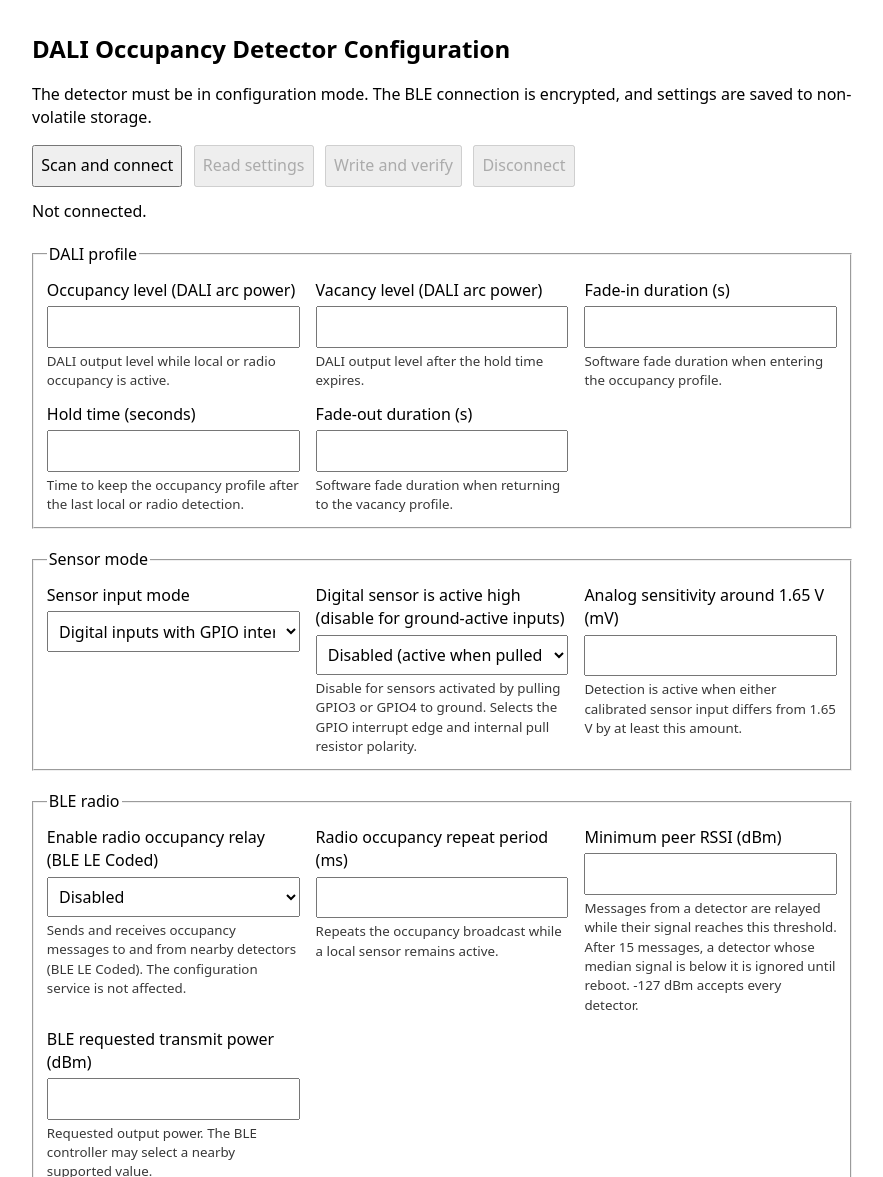
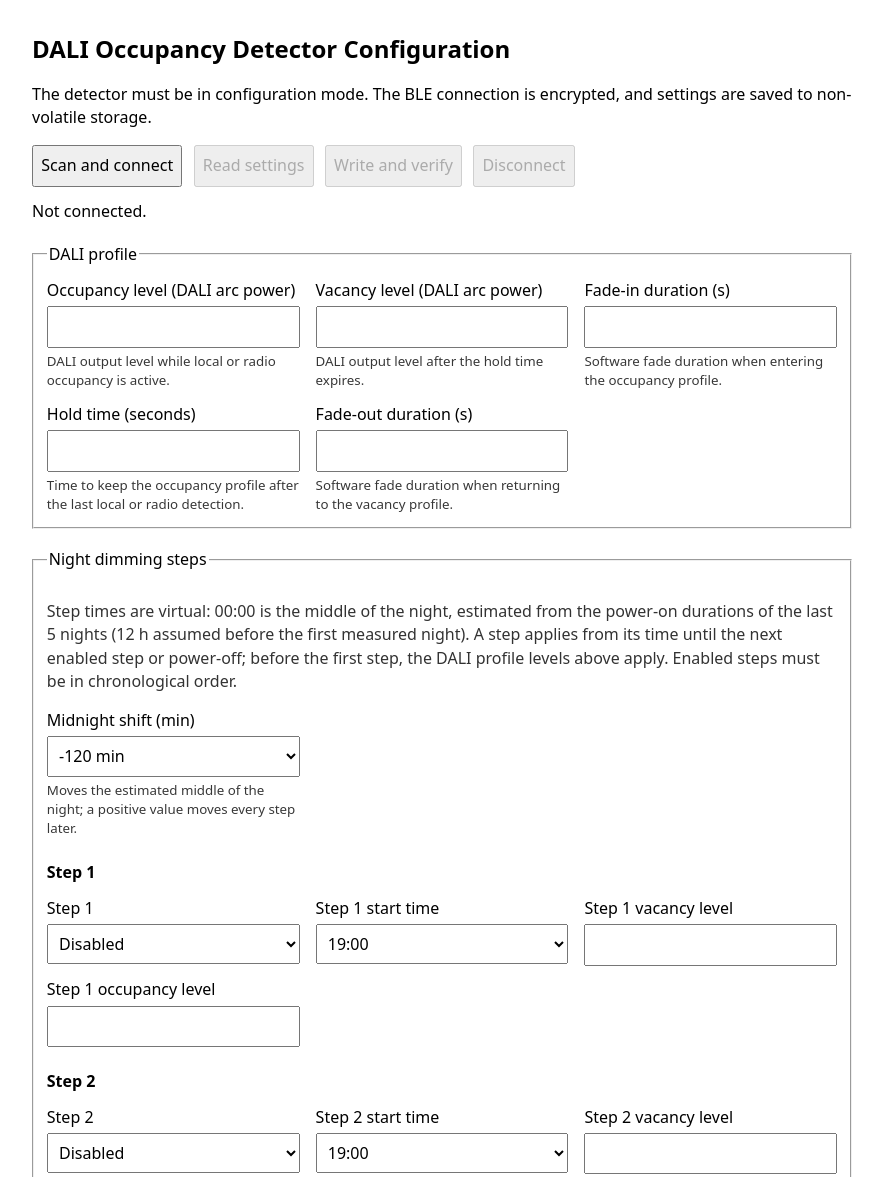
Before and after one commit to PBtestdali/dali-detector-config, a plain HTML site: page index.html in a window 1280 px wide. Shown: the top 1177 px of the page, without its empty margins (198-1081 px from the left). Drawn offline with Linux system fonts and the light colour scheme.

Commit message:
add night scheduler

```diff
--- a/index.html
+++ b/index.html
@@ -17,6 +17,7 @@
     .actions { display: flex; gap: .7rem; flex-wrap: wrap; }
     #status { min-height: 1.5em; margin: .8rem 0; }
     .notice { opacity: .8; }
+    .step-title { grid-column: 1 / -1; margin: .6rem 0 0; font-weight: 600; }
   </style>
 </head>
 <body>
@@ -53,6 +54,17 @@
     <label>Fade-out duration (s)
       <input id="fadeOut" type="number" min="0" max="60" step="1">
       <small>Software fade duration when returning to the vacancy profile.</small>
+    </label>
+    </div>
+  </fieldset>
+
+  <fieldset>
+    <legend>Night dimming steps</legend>
+    <p class="notice">Step times are virtual: 00:00 is the middle of the night, estimated from the power-on durations of the last 5 nights (12 h assumed before the first measured night). A step applies from its time until the next enabled step or power-off; before the first step, the DALI profile levels above apply. Enabled steps must be in chronological order.</p>
+    <div class="fields" id="nightFields">
+    <label>Midnight shift (min)
+      <select id="nightShift"></select>
+      <small>Moves the estimated middle of the night; a positive value moves every step later.</small>
     </label>
     </div>
   </fieldset>
@@ -102,13 +114,45 @@
     "use strict";
     const SERVICE_UUID = "4d8f0001-6a1b-4c2a-9d51-776f00d1a901";
     const SETTINGS_UUID = "4d8f0001-6a1b-4c2a-9d51-776f00d1a902";
-    const SETTINGS_LENGTH = 28;
-    const SETTINGS_VERSION = 2; // fades in seconds
+    const SETTINGS_LENGTH = 45;
+    const SETTINGS_VERSION = 3; // fades in seconds, night steps
+    const WRITE_CHUNK_SIZE = 16;
+    const NIGHT_STEP_COUNT = 4;
+    const NIGHT_SHIFT_OFFSET = 28;
+    const NIGHT_STEPS_OFFSET = 29;
+    const NIGHT_SLOT_MAX = 72; // 10-minute slots from 19:00 (0) to 07:00 (72)
     const byId = id => document.getElementById(id);
     const status = message => { byId("status").textContent = message; };
     let device;
     let characteristic;
     let connectionInProgress = false;
+
+    // Night step controls are generated: shift options, then one group per step.
+    const slotTime = slot => {
+      const minutes = (19 * 60 + slot * 10) % (24 * 60);
+      return `${String(Math.floor(minutes / 60)).padStart(2, "0")}:${String(minutes % 60).padStart(2, "0")}`;
+    };
+    for (let slots = -12; slots <= 12; slots++) {
+      byId("nightShift").add(new Option(`${slots > 0 ? "+" : ""}${slots * 10} min`, String(slots)));
+    }
+    for (let step = 1; step <= NIGHT_STEP_COUNT; step++) {
+      const options = Array.from({ length: NIGHT_SLOT_MAX + 1 },
+        (_, slot) => `<option value="${slot}">${slotTime(slot)}</option>`).join("");
+      byId("nightFields").insertAdjacentHTML("beforeend", `
+    <p class="step-title">Step ${step}</p>
+    <label>Step ${step}
+      <select id="step${step}Enabled"><option value="0">Disabled</option><option value="1">Enabled</option></select>
+    </label>
+    <label>Step ${step} start time
+      <select id="step${step}Slot">${options}</select>
+    </label>
+    <label>Step ${step} vacancy level
+      <input id="step${step}Vacancy" type="number" min="0" max="254" step="1">
+    </label>
+    <label>Step ${step} occupancy level
+      <input id="step${step}Occupancy" type="number" min="0" max="254" step="1">
+    </label>`);
+    }
 
     function explainBleError(error) {
       const message = error.message.toLowerCase();
@@ -126,15 +170,27 @@
     const fields = {
       sensorMode: 1, activeHigh: 2, occupancy: 3, vacancy: 4,
       fadeIn: 5, hold: 9, fadeOut: 13, sensitivity: 17,
-      radioEnabled: 21, radioRepeat: 22, minRssi: 26, txPower: 27
+      radioEnabled: 21, radioRepeat: 22, minRssi: 26, txPower: 27,
+      nightShift: NIGHT_SHIFT_OFFSET
     };
     const limits = {
       sensorMode: [0, 1], activeHigh: [0, 1], occupancy: [0, 254],
       vacancy: [0, 254], fadeIn: [0, 60], hold: [1, 3600],
       fadeOut: [0, 60], sensitivity: [20, 1600],
       radioEnabled: [0, 1], radioRepeat: [250, 10000],
-      minRssi: [-127, -50], txPower: [-12, 20]
+      minRssi: [-127, -50], txPower: [-12, 20], nightShift: [-12, 12]
     };
+    for (let step = 1; step <= NIGHT_STEP_COUNT; step++) {
+      const base = NIGHT_STEPS_OFFSET + (step - 1) * 4;
+      fields[`step${step}Enabled`] = base;
+      fields[`step${step}Slot`] = base + 1;
+      fields[`step${step}Vacancy`] = base + 2;
+      fields[`step${step}Occupancy`] = base + 3;
+      limits[`step${step}Enabled`] = [0, 1];
+      limits[`step${step}Slot`] = [0, NIGHT_SLOT_MAX];
+      limits[`step${step}Vacancy`] = [0, 254];
+      limits[`step${step}Occupancy`] = [0, 254];
+    }
     // DALI GPIO bytes (offsets 19-20) are not editable: they are sent back exactly
     // as read, and the firmware rejects any change made over BLE.
     let deviceGpio;
@@ -149,8 +205,14 @@
         fadeIn: view.getUint32(5, true), hold: view.getUint32(9, true),
         fadeOut: view.getUint32(13, true), sensitivity: view.getUint16(17, true),
         radioEnabled: view.getUint8(21), radioRepeat: view.getUint32(22, true),
-        minRssi: view.getInt8(26), txPower: view.getInt8(27)
+        minRssi: view.getInt8(26), txPower: view.getInt8(27),
+        nightShift: view.getInt8(NIGHT_SHIFT_OFFSET)
       };
+      for (let step = 1; step <= NIGHT_STEP_COUNT; step++) {
+        for (const name of ["Enabled", "Slot", "Vacancy", "Occupancy"]) {
+          values[`step${step}${name}`] = view.getUint8(fields[`step${step}${name}`]);
+        }
+      }
       deviceGpio = { tx: view.getUint8(19), rx: view.getUint8(20) };
       for (const [id, value] of Object.entries(values)) byId(id).value = String(value);
       return values;
@@ -167,6 +229,15 @@
           throw new Error(`Invalid value for "${element.labels[0].textContent.trim()}".`);
         }
         values[id] = value;
+      }
+      let previous;
+      for (let step = 1; step <= NIGHT_STEP_COUNT; step++) {
+        if (!values[`step${step}Enabled`]) continue;
+        if (previous && values[`step${step}Slot`] < values[`step${previous}Slot`]) {
+          byId(`step${step}Slot`).focus();
+          throw new Error(`Step ${step} starts before step ${previous}: enabled steps must be in chronological order.`);
+        }
+        previous = step;
       }
       if (!deviceGpio) throw new Error("Read the settings from the detector before writing.");
       return values;
@@ -190,6 +261,12 @@
       view.setUint32(22, values.radioRepeat, true);
       view.setInt8(26, values.minRssi);
       view.setInt8(27, values.txPower);
+      view.setInt8(NIGHT_SHIFT_OFFSET, values.nightShift);
+      for (let step = 1; step <= NIGHT_STEP_COUNT; step++) {
+        for (const name of ["Enabled", "Slot", "Vacancy", "Occupancy"]) {
+          view.setUint8(fields[`step${step}${name}`], values[`step${step}${name}`]);
+        }
+      }
       return buffer;
     }
 
@@ -292,14 +369,14 @@
       try {
         const expected = serializeSettings(validateInput());
         const bytes = new Uint8Array(expected);
-        const firstChunk = new Uint8Array(17);
-        firstChunk[0] = 0;
-        firstChunk.set(bytes.slice(0, 16), 1);
-        const secondChunk = new Uint8Array(13);
-        secondChunk[0] = 16;
-        secondChunk.set(bytes.slice(16), 1);
-        await characteristic.writeValueWithResponse(firstChunk);
-        await characteristic.writeValueWithResponse(secondChunk);
+        // Chunks: [offset][up to 16 bytes] at offsets 0, 16, 32, then [0xFF] to commit.
+        for (let offset = 0; offset < bytes.length; offset += WRITE_CHUNK_SIZE) {
+          const data = bytes.slice(offset, offset + WRITE_CHUNK_SIZE);
+          const chunk = new Uint8Array(1 + data.length);
+          chunk[0] = offset;
+          chunk.set(data, 1);
+          await characteristic.writeValueWithResponse(chunk);
+        }
         await characteristic.writeValueWithResponse(Uint8Array.of(0xff));
         const actual = await characteristic.readValue();
         const actualBytes = new Uint8Array(actual.buffer, actual.byteOffset, actual.byteLength);
```
